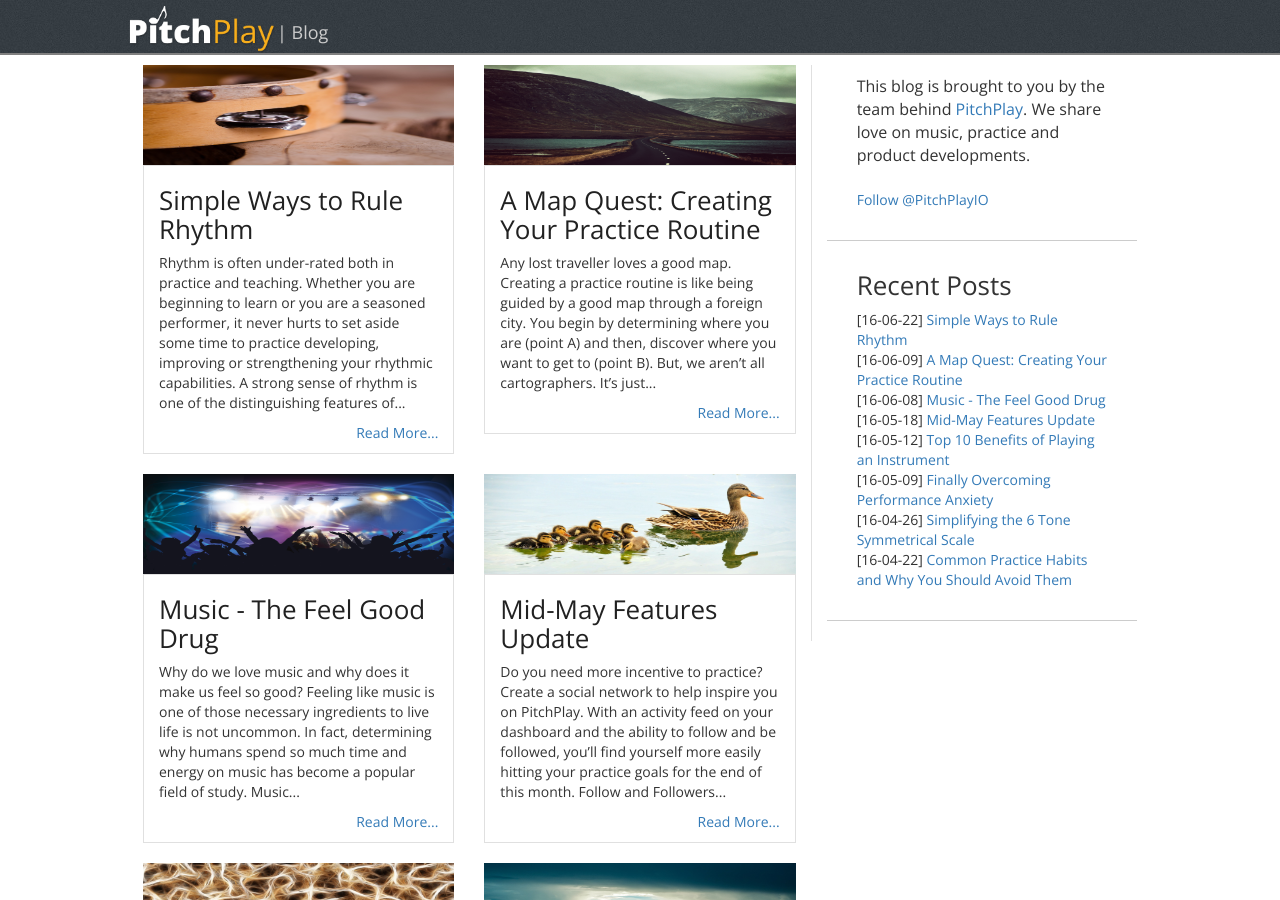
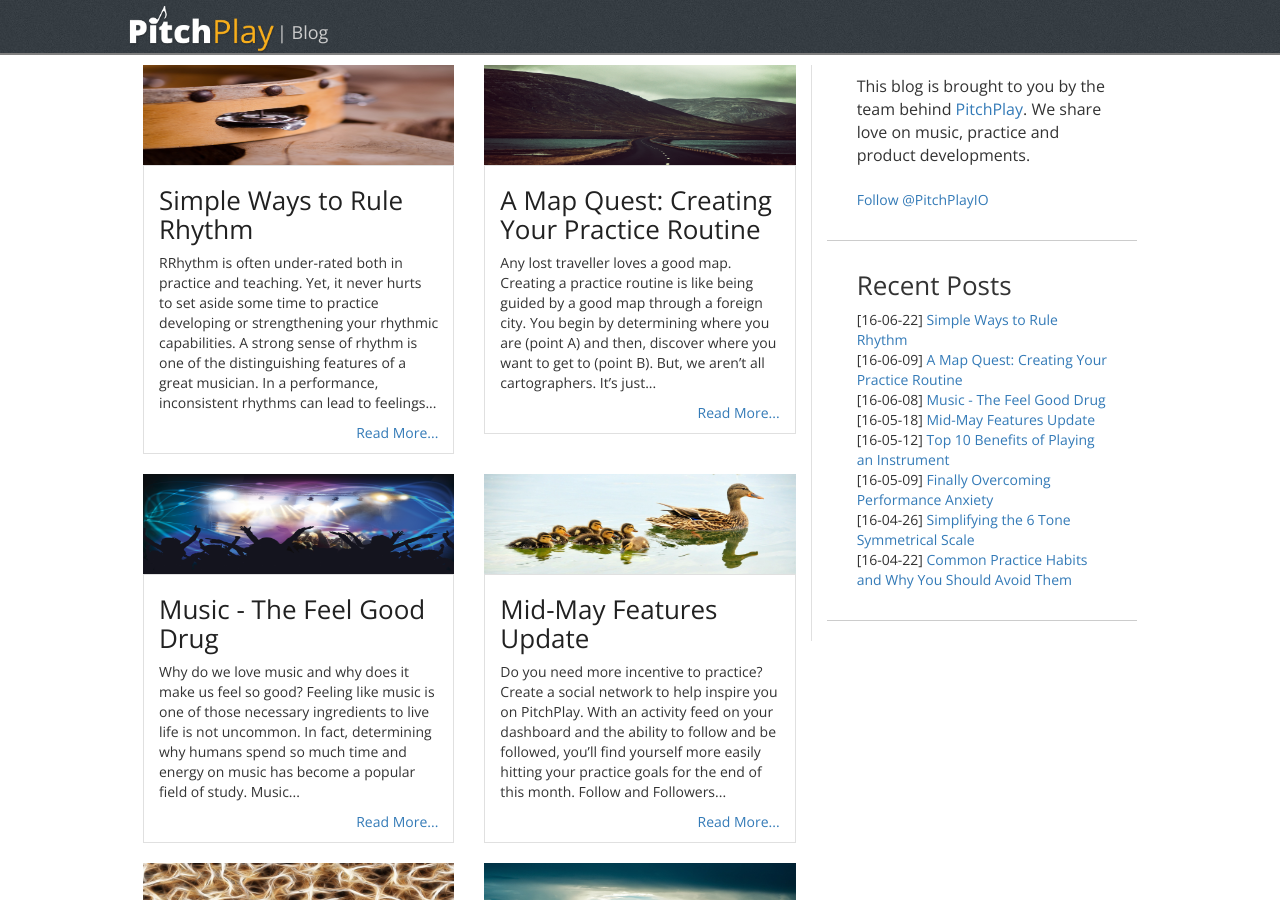
Before and after one commit to pitchplay/blog-content, a Jekyll site: the page built from index.html, in a window 1280 px wide and 900 px high. Built offline with Jekyll 4.4.1, drawn with Linux system fonts in a browser that asks for light colours; nearby versions of some CDN libraries; the list of posts is cut into pages by our own code; comment, search, counter and statistics services are not loaded; some of the changed lines change nothing that is shown.

Commit message:
formatting edits

```diff
--- a/_posts/2016-06-22-metronome-practice.md
+++ b/_posts/2016-06-22-metronome-practice.md
@@ -6,14 +6,14 @@
 header: /assets/img/2016-07-14/tambourine.jpg
 ---
 
-Rhythm is often under-rated both in practice and teaching. Whether you are beginning to learn or you are a seasoned performer, it never hurts to set aside some time to practice developing, improving or strengthening your rhythmic capabilities. A strong sense of rhythm is one of the distinguishing features of a great musician. In a performance, inconsistent rhythms can lead to feelings of unease. What’s the fastest way to rule rhythm? __The metronome__.
+RRhythm is often under-rated both in practice and teaching. Yet, it never hurts to set aside some time to practice developing or strengthening your rhythmic capabilities. A strong sense of rhythm is one of the distinguishing features of a great musician. In a performance, inconsistent rhythms can lead to feelings of unease. What’s the fastest way to rule rhythm? __The metronome__.
 
 ## 3 Ways to 'Level Up' Your Rhythm Game
 
 <iframe width="420" height="315" src="https://www.youtube.com/embed/5G7UIeYGq0k" frameborder="0" allowfullscreen></iframe>
 ___________________________________
 
-Below are three simple ways you can strengthen your rhythm followed by exercises you can practice with or without your instrument.
+Below are three simple ways you can strengthen your rhythm followed by exercises you can practice.
 
 ### Keeping the Beat
 
@@ -21,19 +21,19 @@
 
 Keeping the beat once you find or establish it is very important. The beat works as a reference point for all other rhythms occuring within the music. Finding and keeping the beat within a song is the first step towards being able to maintain an even tempo.
 
-Listen to a [song](https://www.youtube.com/watch?v=DohRa9lsx0Q&list=PLK9Sc5q_4K6aNajVLKtkaAB1JGmKyccf2) and find the beat. Clap your hands, snap your fingers or tap your toes. Maintain following the beat for the entire song. Alternate between clapping, snapping, tapping or verbalizing the beat.
+The next time you are listening to [music](https://www.youtube.com/watch?v=DohRa9lsx0Q&list=PLK9Sc5q_4K6aNajVLKtkaAB1JGmKyccf2), try finding and keeping the beat.
 
-*If you think finding and keeping the beat in most songs is too simplistic for you, try keeping the beat in songs with [changing metres](https://www.youtube.com/watch?v=ZAYt-BMUuA8).*
+*If you think finding and keeping the beat in most songs is too simplistic, try keeping the beat in songs with [changing metres](https://www.youtube.com/watch?v=ZAYt-BMUuA8).*
 
 ### Internalizing the Beat
 
 Internalizing the beat is important. It ensures that you will be able to maintain a consistent tempo regardless of how much attention you pay to the music.
 
-When you practice internalizing a beat, it is best done by use of your voice. By vocalizing the beat, you ensure that you will always feel the vibrations you make regardless of how loud or distracting the music becomes. When you have internalized a beat, you no longer have to rely on your toes, fingers or voice to keep things at a __steady pulse__.
+When you practice internalizing a beat, it is best done by use of your voice. By vocalizing the beat, you ensure that you will always feel the vibrations you make regardless of how loud or distracting the music is. When you have internalized a beat, you no longer have to rely on your toes, fingers or voice to keep things at a __steady pulse__.
 
 With the beat internalized in your physical body, if you were to become distracted during a performance, you would not have to worry about losing the tempo or rhythm. Your internalized beat works like a back-up battery ensuring that the performance continues to run smoothly.
 
-![](/assets/img/2016-07-14/heartbeat.jpg){:width="75%"}
+![](/assets/img/2016-07-14/heartbeat.jpg){:width="60%"}
 
 ### Subdividing the Beat
 
```
